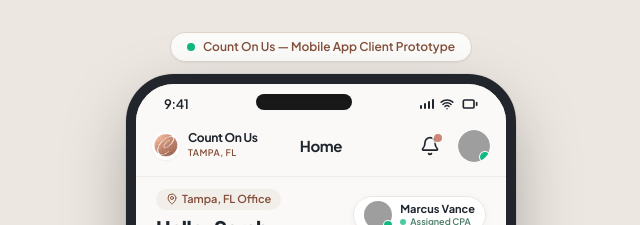
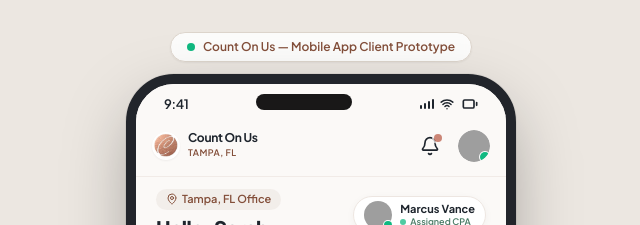
Before and after one commit to jubinx30/My-Tax-And-Accounting, a React (Vite) app: page / in a window 1280 px wide. Shown: the top 225 px of the page, without its empty margins (319-959 px from the left). Built offline with nearby package versions, Linux system fonts and the light colour scheme; grey boxes are pictures that could not be loaded.

Commit message:
removed the center title from the app header

```diff
--- a/src/components/Header.jsx
+++ b/src/components/Header.jsx
@@ -25,12 +25,7 @@ export default function Header({
           </div>
         </div>
 
-      {/* Centered screen title */}
-      <div className="absolute left-1/2 -translate-x-1/2">
-        <h1 className="text-[15px] font-bold text-[#1E252D] tracking-tight">
-          {title}
-        </h1>
-      </div>
+
 
         {/* Right notification bell with unread badge and user avatar */}
         <div className="flex items-center gap-2.5">
```
